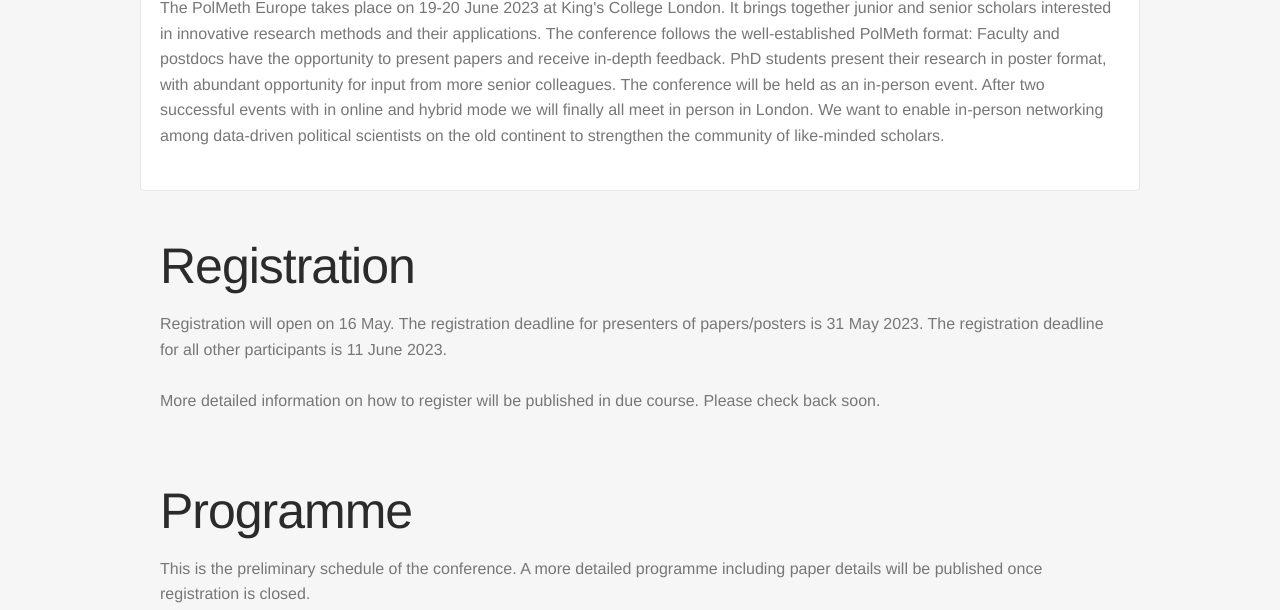
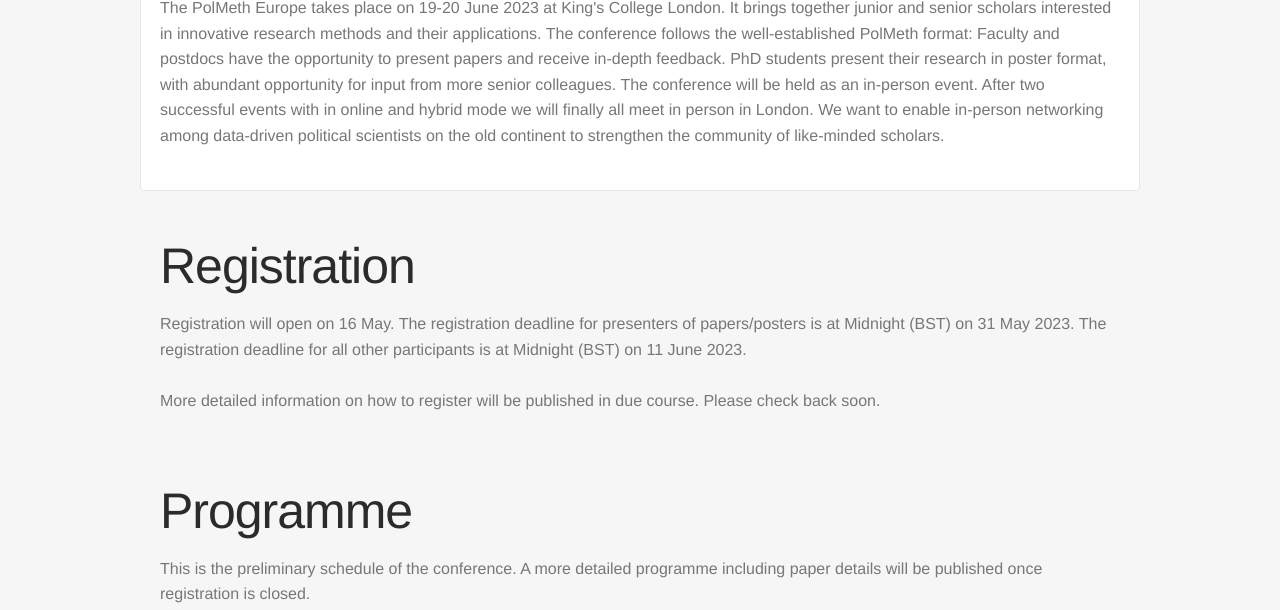
Before and after one commit to polmeth-europe/polmeth-europe.github.io, a plain HTML site: page index.html in a window 1280 px wide. Shown: the part 546-1156 px from the top of the page. Drawn offline with nearby package versions, Linux system fonts and the light colour scheme; a script that the page names is missing.

Commit message:
corrected dates

```diff
--- a/index.html
+++ b/index.html
@@ -117,7 +117,7 @@
           <section class="registration" id="registration">
             <h2 class="section-title">Registration</h2>
 
-<p> Registration will open on 16 May. The registration deadline for presenters of papers/posters is 31 May 2023. The registration deadline for all other participants is 11 June 2023.
+<p> Registration will open on 16 May. The registration deadline for presenters of papers/posters is at Midnight (BST) on 31 May 2023. The registration deadline for all other participants is at Midnight (BST) on 11 June 2023.
 <br>
 <br>
 More detailed information on how to register will be published in due course. Please check back soon. </p>
```
